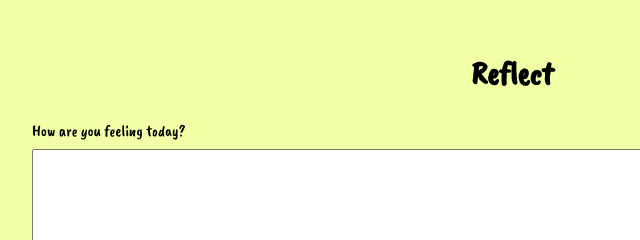
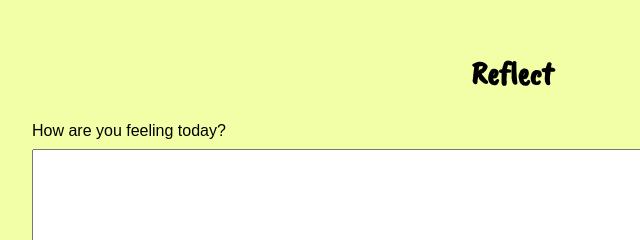
Before and after one commit to yesseniarod/ruff-day, a website: page index.html in a window 1280 px wide. Shown: the part 1277-1517 px from the top of the page, 128-768 px from the left. Drawn offline with nearby package versions, Linux system fonts and the light colour scheme.

Commit message:
remove all unnecessary styling. #3

```diff
--- a/css/styles.css
+++ b/css/styles.css
@@ -88,6 +88,10 @@ form {
   width: 75%;
 }
 
+label {
+  font-family: sans-serif;
+}
+
 textarea {
   width: 100%;
   height: 20rem;
```
